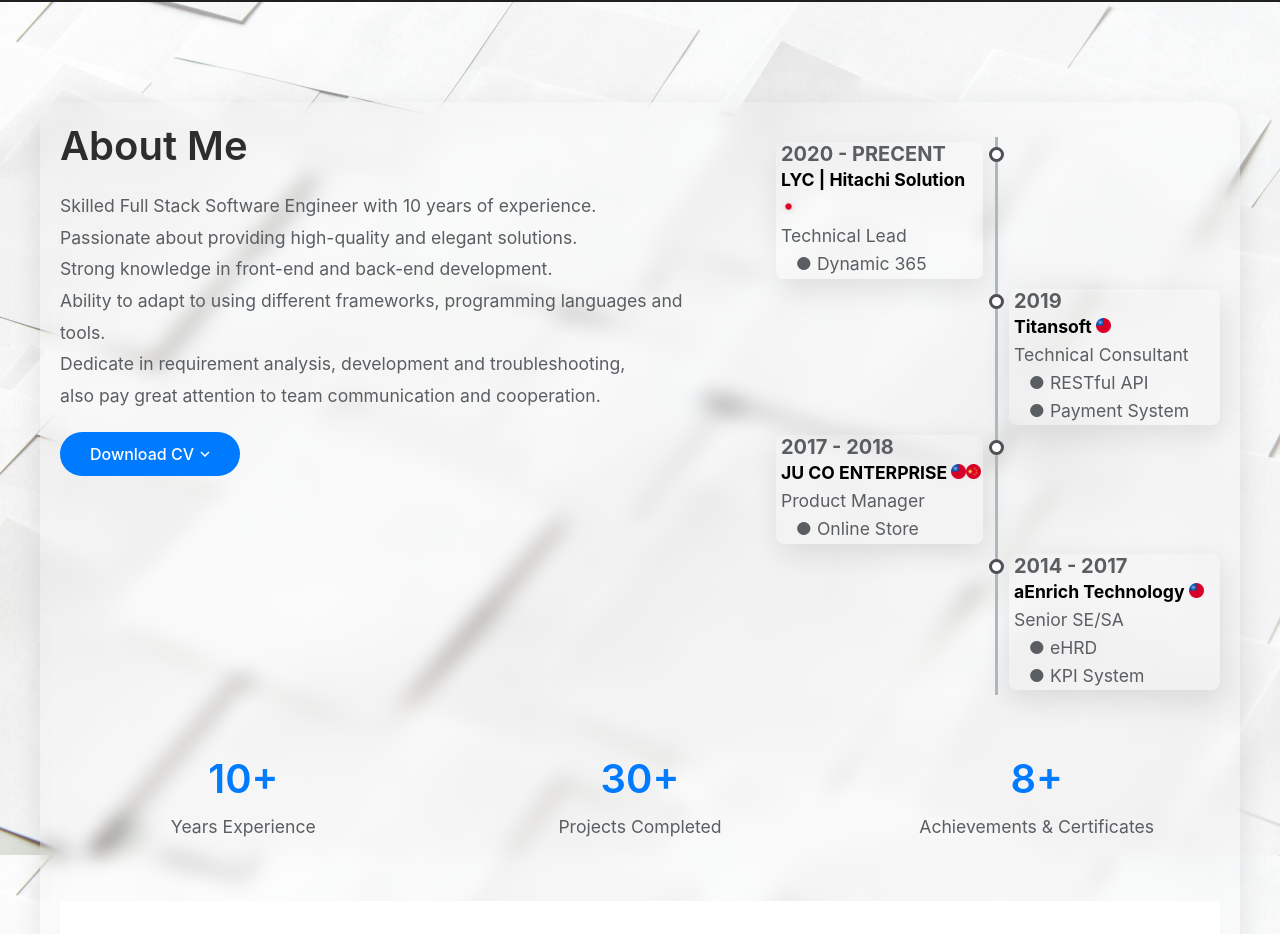
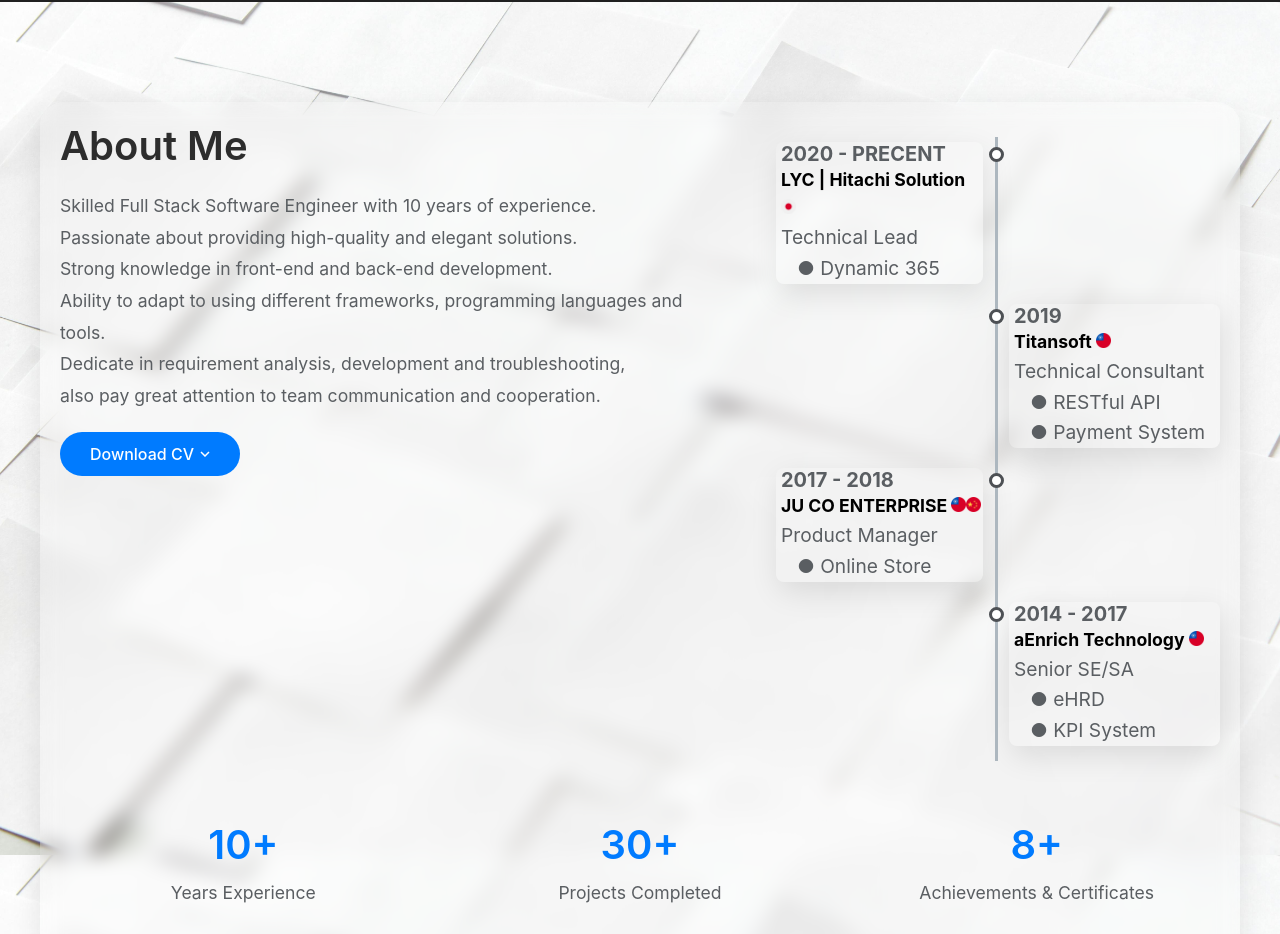
Before and after one commit to jason6604/My-Portfolio, a React (Create React App) app: page / in a window 1280 px wide. Shown: the part 798-1732 px from the top of the page. Built offline with nearby package versions, Linux system fonts and the light colour scheme.

Commit message:
Fixed CSS issue
Fixed CSS issue

```diff
--- a/src/components/About.js
+++ b/src/components/About.js
@@ -18,6 +18,15 @@ const About = () => {
   const WorkExperience = translations.about.workExperience;
   const Expertises =translations.about.expertises.data;
   const Stats = translations.about.stats;
+
+  // const onTimelineJobClick = (e) => {
+  //   const jobDetails = e.currentTarget.querySelector('.job-details');
+  //   if (jobDetails.style.display === 'none') {
+  //     jobDetails.style.display = 'block';
+  //   } else {
+  //     jobDetails.style.display = 'none';
+  //   }
+  // };
 
   useEffect(() => {
      const handleClickOutside = (event) => {
@@ -98,10 +107,18 @@ const About = () => {
                     {job.company} {job.location.map((e, index) => (
                       <img key={index + 110} src={e==='Japan' ? jpicon : (e==='Taiwan' ? twicon : cnicon)} alt={e} title={e}/>
                     ))}<br/>
-                    <span>{job.jobtitle}</span><br/>
-                    {String(job.jobsummary).split(",").map((e, index) => (
-                      <span key={index + 120}>&nbsp;&nbsp;&nbsp;● {e}<br/></span>
-                    ))}
+                    <motion.div
+                      className="job-details"
+                      initial={{ opacity: 0, y: -50 }}
+                      whileInView={{ opacity: 1, y: 0 }}
+                      transition={{ duration: 0.8, delay: 0.2 }}
+                      viewport={{ once: true }}
+                    >
+                      <span>{job.jobtitle}</span><br/>
+                      {String(job.jobsummary).split(",").map((e, index) => (
+                        <span key={index + 120}>&nbsp;&nbsp;&nbsp;● {e}<br/></span>
+                      ))}
+                    </motion.div>
                   </p>
                 </div>
               </div>
--- a/src/styles/About.css
+++ b/src/styles/About.css
@@ -117,6 +117,12 @@
     color: #5a5e62;
   }
 
+  .timeline-content:hover{
+    background-color: #f0f0f0;
+    border: #e0e1e2 2px solid;
+    box-shadow: 3px 10px 30px rgba(0, 0, 0, 0.2);
+  }
+
   .timeline-content h4 {
     font-size: 20px;
     font-weight: bold;
@@ -136,6 +142,11 @@
   .timeline-content img {
     width:15px;
     height: auto;
+  }
+
+  .job-details {
+    font-size: 1.2rem;
+    margin-bottom: 10px;
   }
 
   .about-buttons {
--- a/src/styles/Contact.css
+++ b/src/styles/Contact.css
@@ -181,11 +181,6 @@
       grid-template-columns: 1fr;
     }
 
-    .contact-info {
-      flex-direction: row;
-      flex-wrap: wrap;
-    }
-
     .info-card {
       flex: 1 1 calc(50% - 15px);
       min-width: 200px;
```
